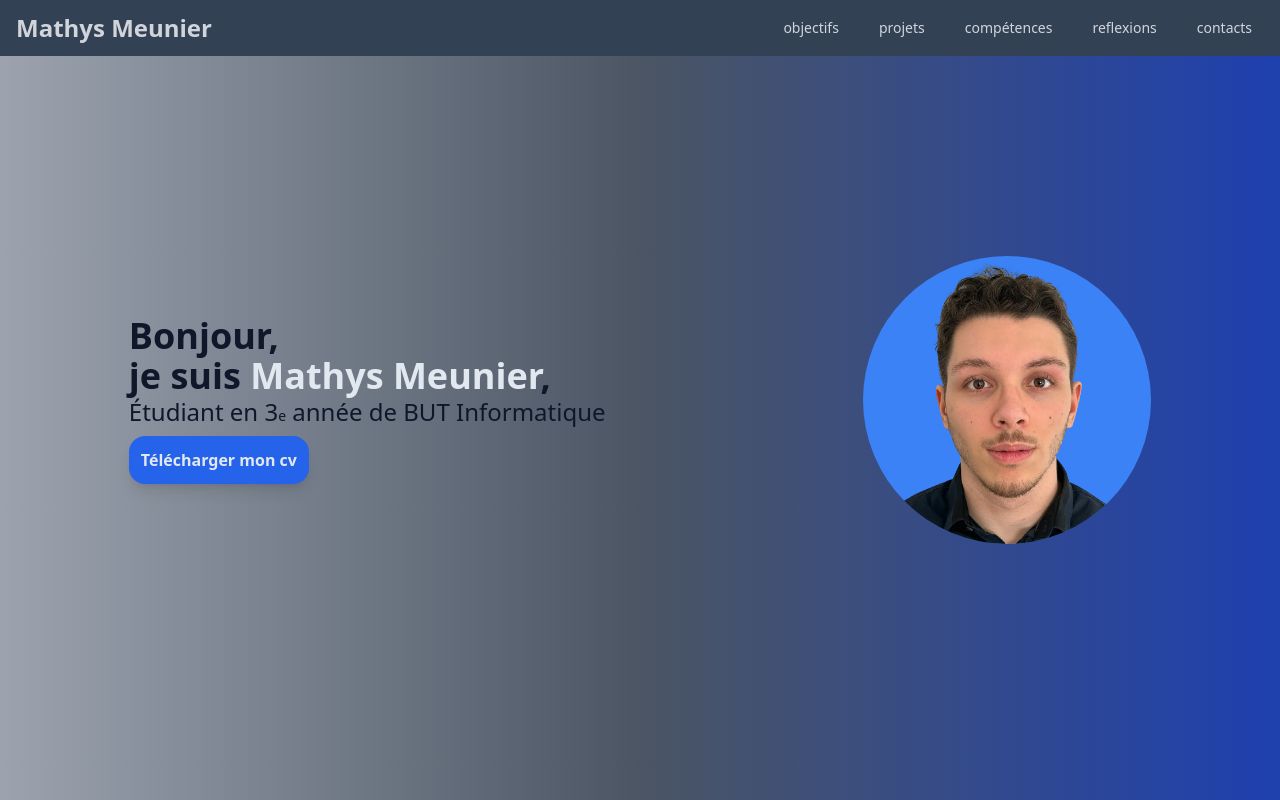
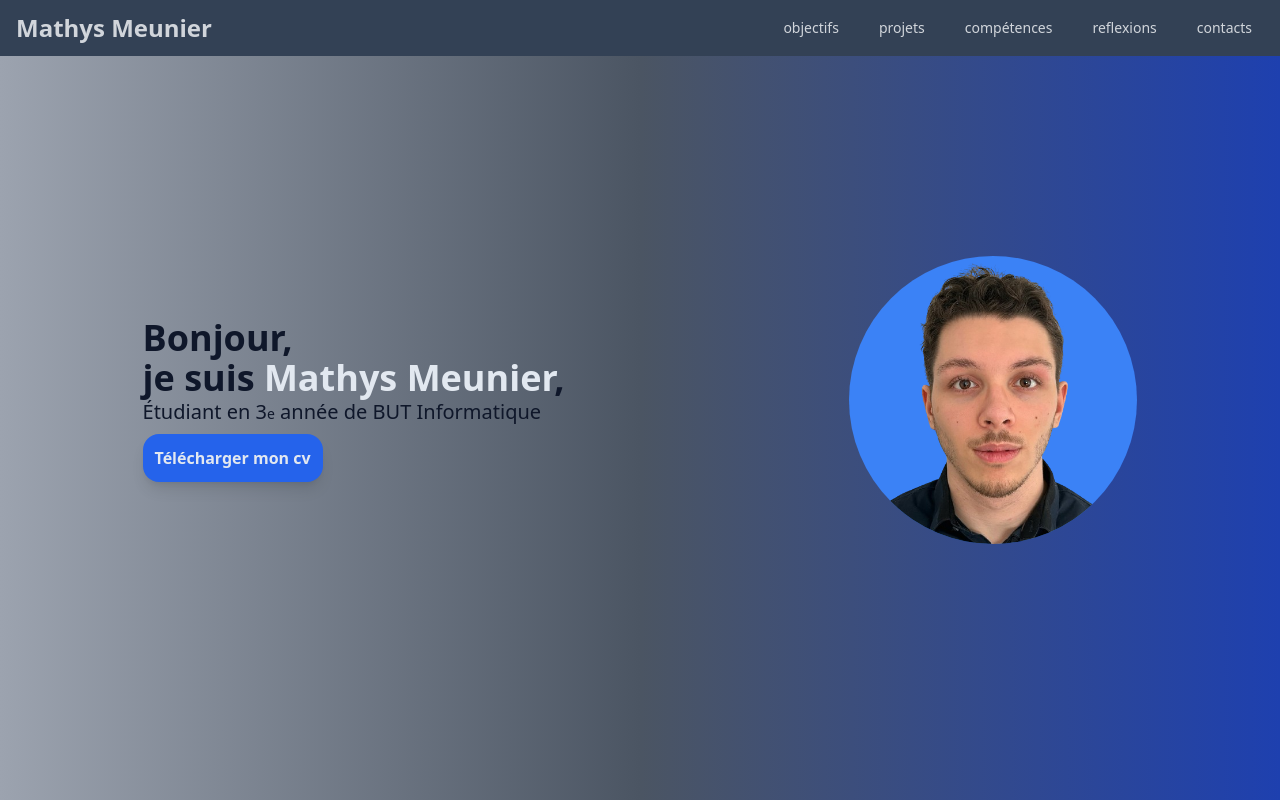
Before and after one commit to Thysma23/Portfolio, a React (Create React App) app: page / in a window 1280 px wide. Built offline with nearby package versions, Linux system fonts and the light colour scheme.

Commit message:
Maj de Welcome

```diff
--- a/src/pages/Home/Welcome.tsx
+++ b/src/pages/Home/Welcome.tsx
@@ -5,11 +5,10 @@
         <div className=" text-slate-900 my-auto">
             <p className="text-4xl font-bold">
                 Bonjour,
-            </p>
-            <p className="text-4xl font-bold">
+                <br />
                 je suis <span className="text-slate-200">Mathys Meunier</span>,
             </p>
-            <p className="text-2xl font-medium">
+            <p className="text-xl font-medium">
                 Étudiant en 3<span className="text-sm leading-3">e</span> année de BUT Informatique
             </p>
             <BlueRoundButton className="mt-2">Télécharger mon cv</BlueRoundButton>
```
